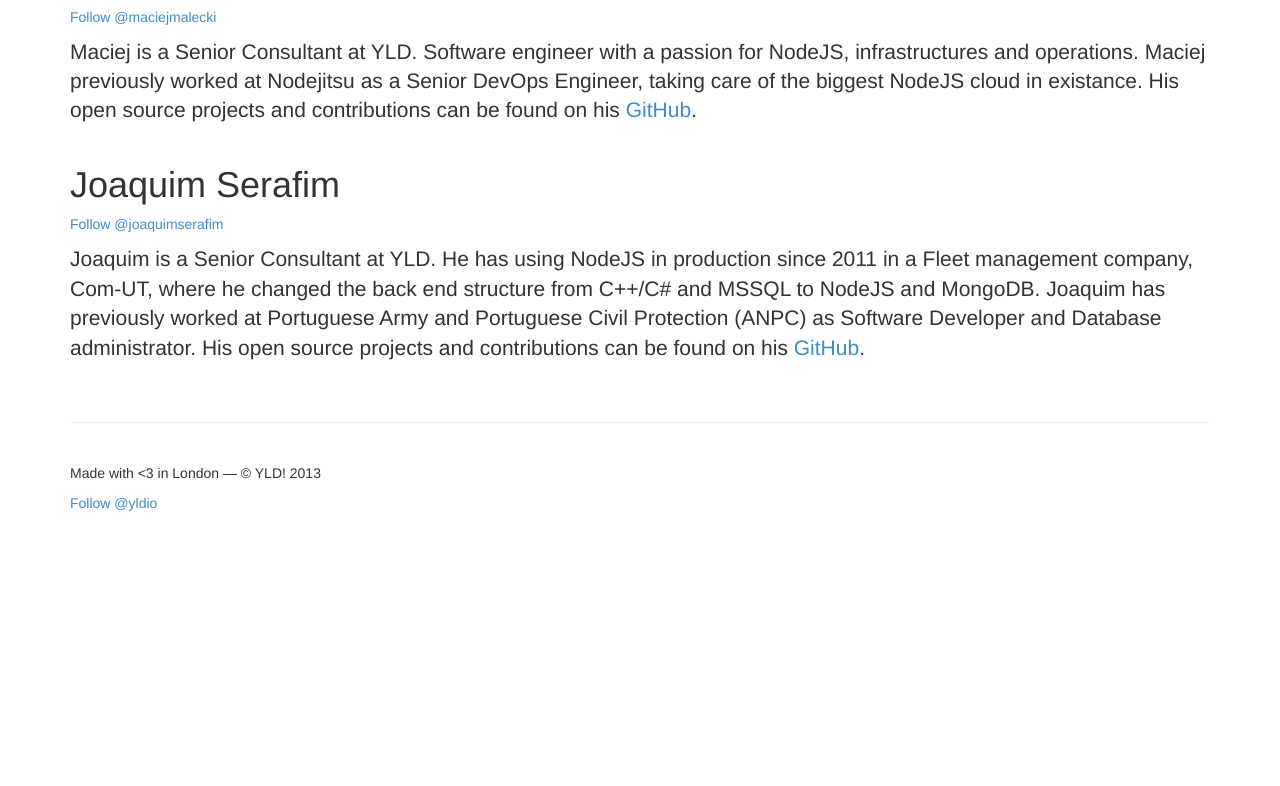
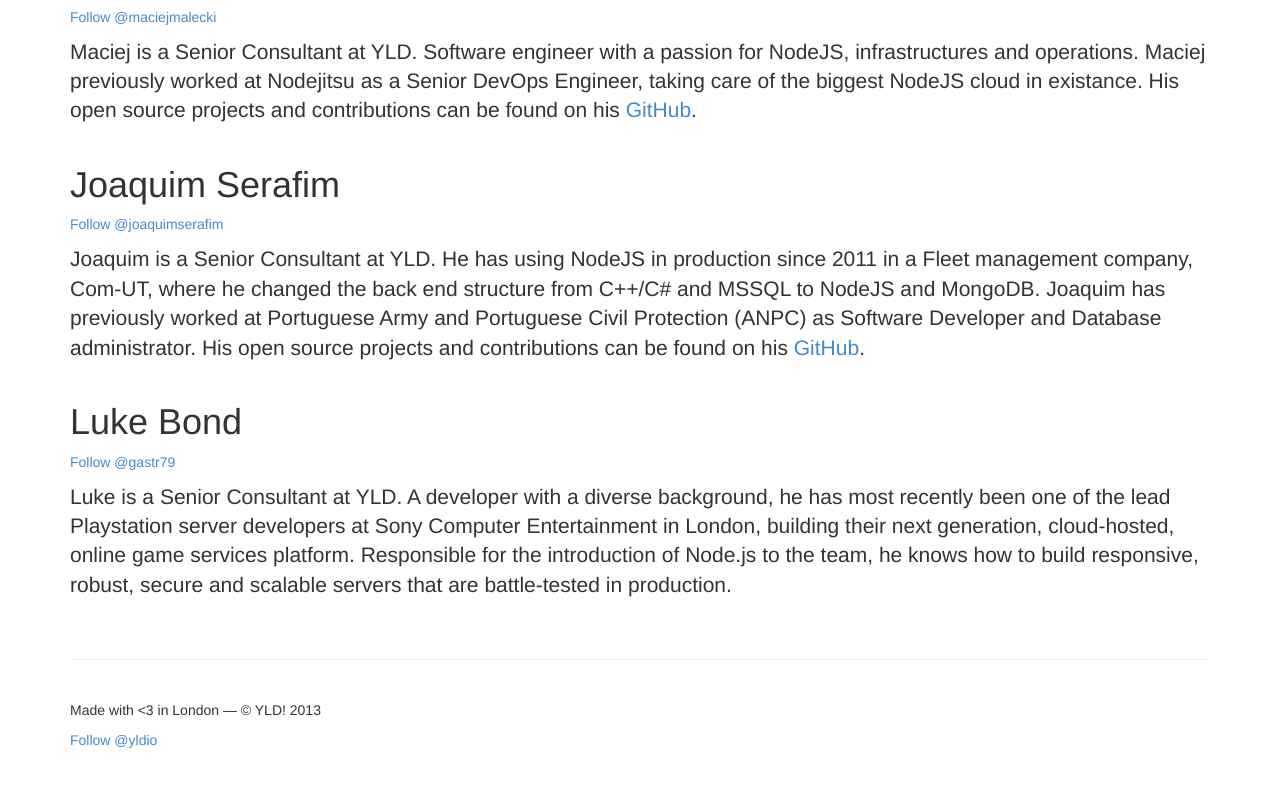
Before and after one commit to dscape/yldio, a website: page www/index.html in a window 1280 px wide. Shown: the part 2275-3061 px from the top of the page. Before the commit the page ends 2838 px from the top, so only its background shows below. Drawn offline with Linux system fonts and the light colour scheme.

Commit message:
Luke's profile

```diff
--- a/www/index.html
+++ b/www/index.html
@@ -213,6 +213,20 @@
           </p>
         </div>
 
+        <div class="container" itemscope="" itemtype="http://data-vocabulary.org/Person">
+          <h1>
+            <span itemprop="name">Luke Bond</span>
+            <a href="http://twitter.com/gastr79" style="display:none" itemprop="url">http://twitter.com/gastr79</a>
+          </h1>
+          <p>
+            <a href="https://twitter.com/gastr79" class="twitter-follow-button" data-show-count="false" data-dnt="true">Follow @gastr79</a>
+            <script type="text/javascript"></script>
+          </p>
+          <p class="lead">
+            Luke is a <span itemprop="role">Senior Consultant</span> at YLD. A developer with a diverse background, he has most recently been one of the lead Playstation server developers at Sony Computer Entertainment in London, building their next generation, cloud-hosted, online game services platform. Responsible for the introduction of Node.js to the team, he knows how to build responsive, robust, secure and scalable servers that are battle-tested in production.
+          </p>
+        </div>
+
     <div class="container">
       <div class="footer">
         <p>
```
